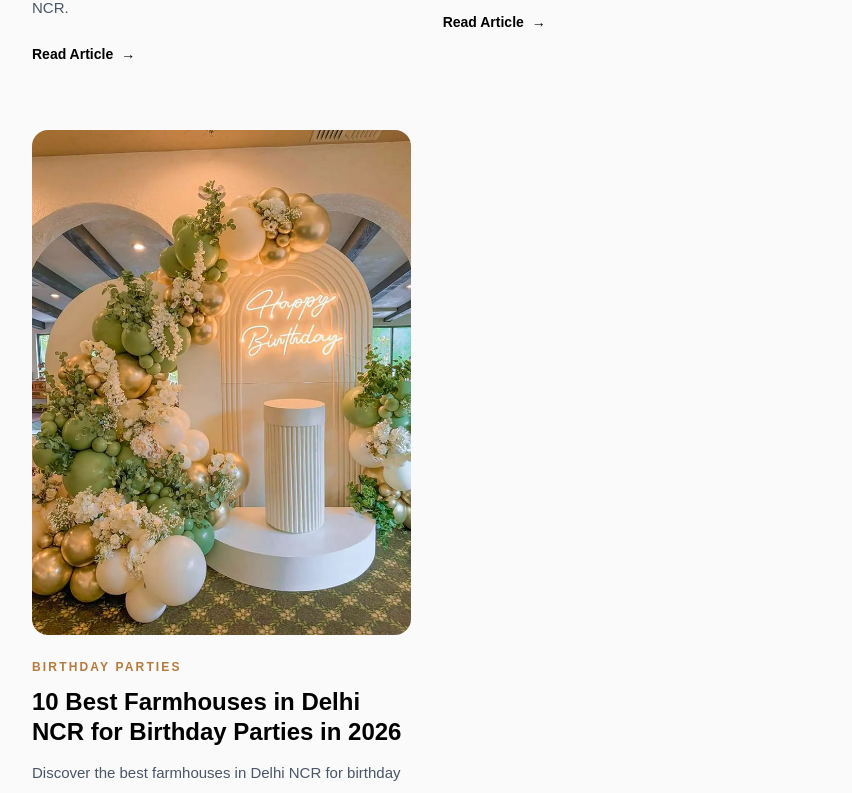
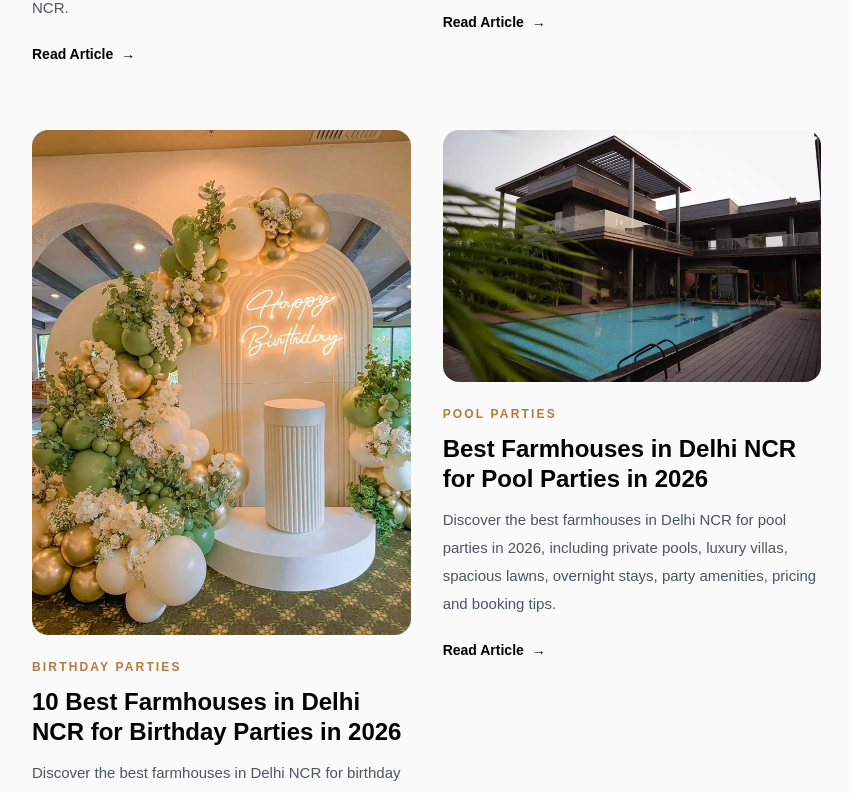
Before and after one commit to bymahiwork-prog/effortless-events, a Next.js app: page /blogs in a window 1280 px wide. Shown: the part 4140-4933 px from the top of the page, without its empty margins (8-860 px from the left). Built offline with nearby package versions, Linux system fonts and the light colour scheme.

Commit message:
Update page.js

```diff
--- a/app/blogs/page.js
+++ b/app/blogs/page.js
@@ -174,6 +174,16 @@ export default function BlogsPage() {
     "10 Best Farmhouses in Delhi NCR for Birthday Parties in 2026",
   description:
     "Discover the best farmhouses in Delhi NCR for birthday parties in 2026, including private pools, luxury villas, spacious lawns, overnight stays, party amenities, pricing and booking tips.",
+},
+    {
+  href: "/blogs/best-farmhouses-delhi-ncr-pool-parties-2026",
+  image: "/Effortless Farm 58.webp",
+  alt: "Best Farmhouses in Delhi NCR for Pool Parties in 2026",
+  category: "Pool Parties",
+  title:
+    "Best Farmhouses in Delhi NCR for Pool Parties in 2026",
+  description:
+    "Discover the best farmhouses in Delhi NCR for pool parties in 2026, including private pools, luxury villas, spacious lawns, overnight stays, party amenities, pricing and booking tips.",
 },
   ];
 
```
